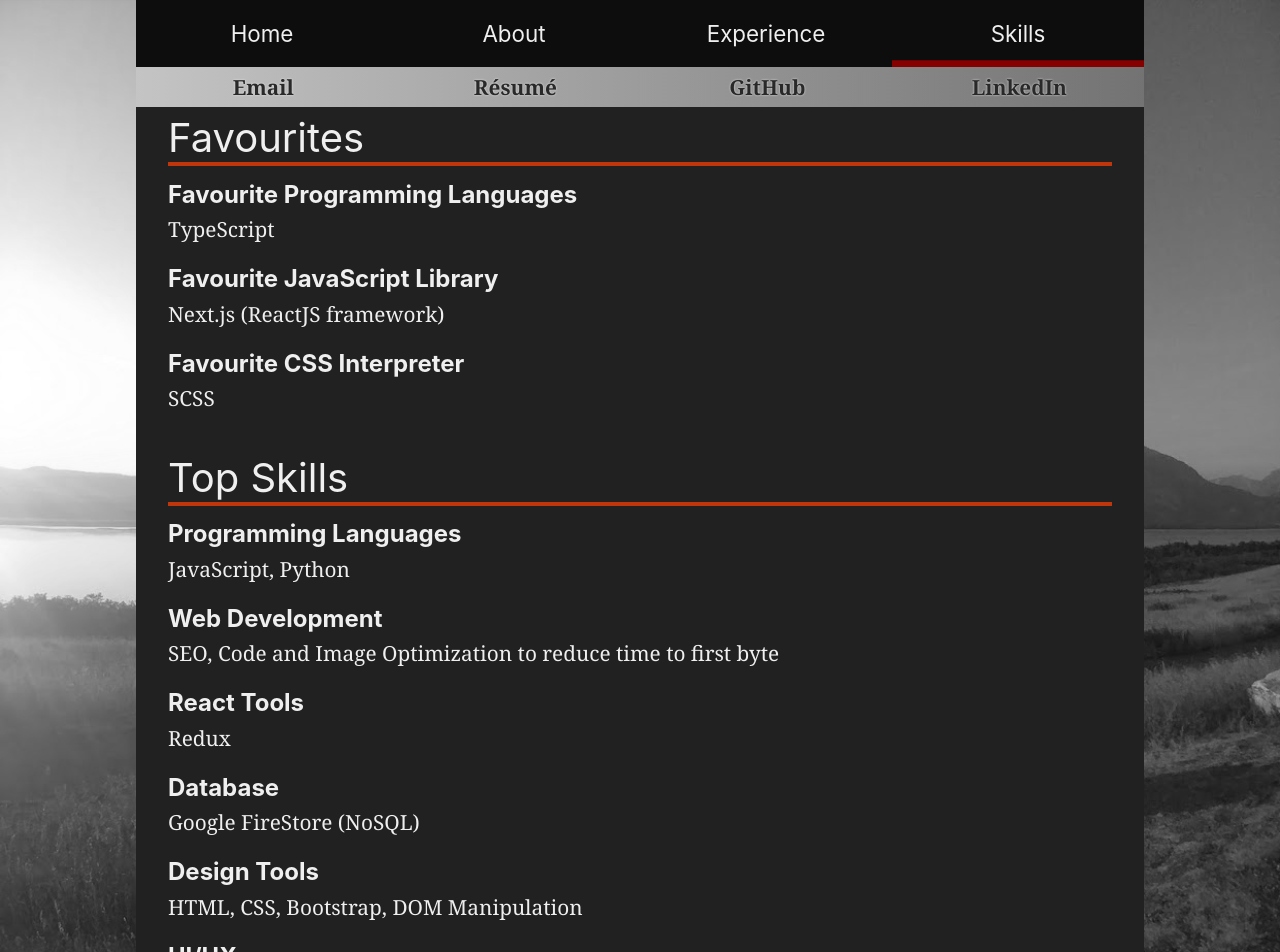
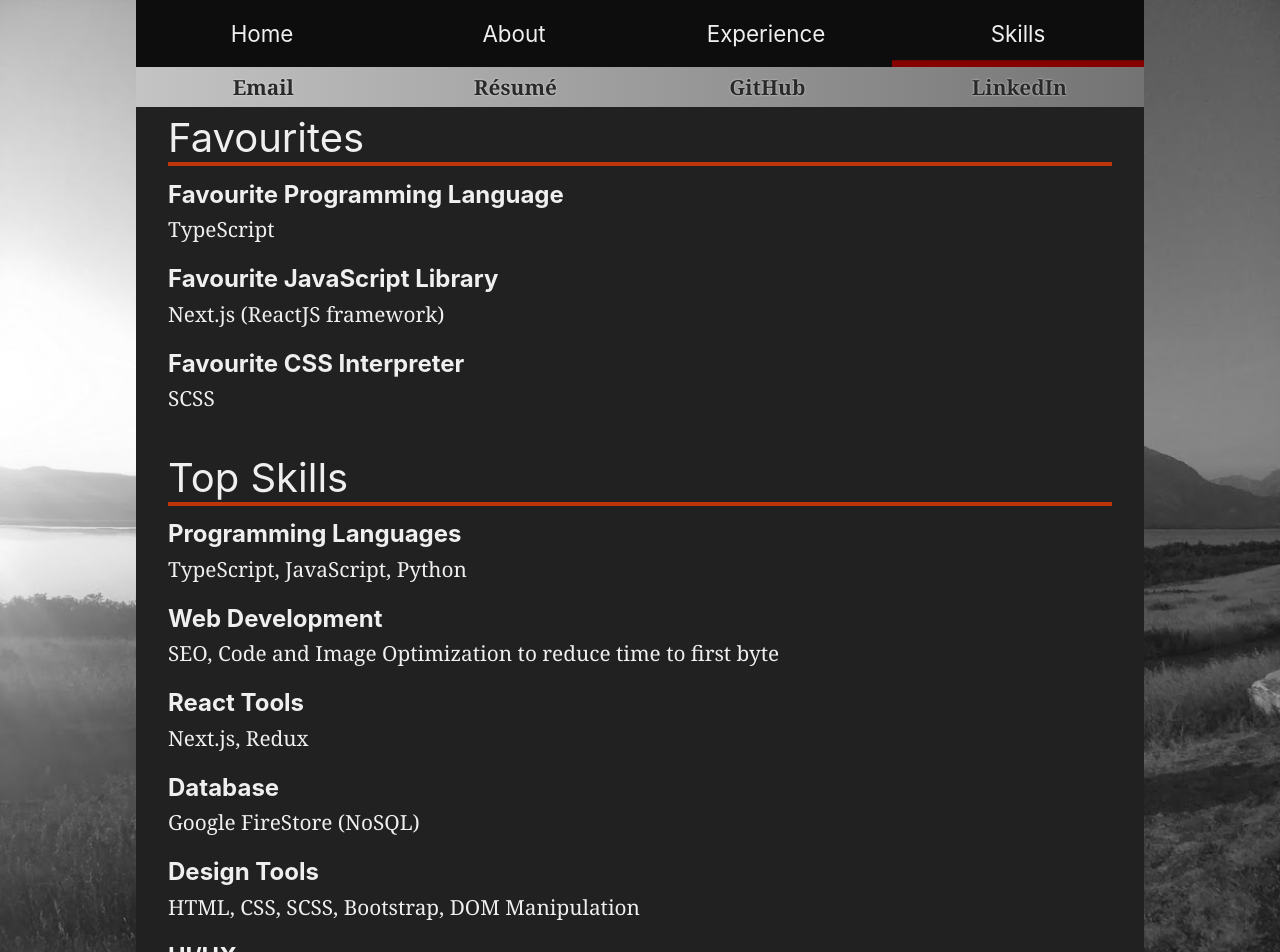
Before and after one commit to 100BC/portfolio, a Next.js app: page /skills in a window 1280 px wide. Shown: the top 952 px of the page. Built offline with nearby package versions, Linux system fonts and the light colour scheme.

Commit message:
Spelling Changes

```diff
--- a/components/Experiences.tsx
+++ b/components/Experiences.tsx
@@ -92,7 +92,7 @@ export const WorkExperience = () => (
   </>
 );
 
-export const SchoolProjects = () => (
+export const UniProjects = () => (
   <>
     <h1>this.node.app</h1>
     <hr />
--- a/pages/about.tsx
+++ b/pages/about.tsx
@@ -2,7 +2,7 @@ import Layout from '../components/Layout';
 
 const professional = `I am a Junior UI and Front-End Developer. My passion lies in ensuring that websites and apps are user friendly. While writing code I try to think of potential bugs that can occur and subsequently fix them. When creating user interfaces, I try to empathize with what makes sense with the user rather than what makes sense to me. I always ask for feedback on my designs to create the best UI/UX.
 
-Currently most of my personal development time is consumed by Mooseical, my music blog and database focused on Canadian artists. As my passion project I am always seeking ways to enhance the project. Currently working on general fixes, populating the database and adding in small features. In the future I hope to move the project off of Google Firebase and create my own backend for the project. More info and link in the Experiences Tab`;
+Currently most of my personal development time is consumed by Mooseical, my music blog and database focused on Canadian artists. As it's my passion project I am always seeking ways to enhance it. Currently I am working on general fixes, populating the database and adding in small features. In the future I hope to move the project off of Google Firebase and create my own backend for the project. More info and link in the Experiences Tab.`;
 
 const personal = `To no ones surprise I am a huge music enthusiast and you can usually find me with headphones on. Every week I try to find a new artist, album, or genre to listen to. Yearly I listen to approximately 100,000 minutes of music. I will provide excellent music recommendations, guaranteed!
 
--- a/pages/skills.tsx
+++ b/pages/skills.tsx
@@ -4,7 +4,7 @@ const Skills = () => (
   <Layout>
     <h1>Favourites</h1>
     <hr />
-    <h2>Favourite Programming Languages</h2>
+    <h2>Favourite Programming Language</h2>
     <p>TypeScript</p>
     <h2>Favourite JavaScript Library</h2>
     <p>Next.js (ReactJS framework)</p>
@@ -14,15 +14,15 @@ const Skills = () => (
     <h1>Top Skills</h1>
     <hr />
     <h2>Programming Languages</h2>
-    <p>JavaScript, Python</p>
+    <p>TypeScript, JavaScript, Python</p>
     <h2>Web Development</h2>
     <p>SEO, Code and Image Optimization to reduce time to first byte</p>
     <h2>React Tools</h2>
-    <p>Redux</p>
+    <p>Next.js, Redux</p>
     <h2>Database</h2>
     <p>Google FireStore (NoSQL)</p>
     <h2>Design Tools</h2>
-    <p>HTML, CSS, Bootstrap, DOM Manipulation</p>
+    <p>HTML, CSS, SCSS, Bootstrap, DOM Manipulation</p>
     <h2>UI/UX</h2>
     <p>Responsive Design, User-Centred Design, User Research, Accessibility, Design</p>
     <h2>Fundamentals</h2>
```
Also changed, not shown: pages/experience.tsx (+3 -5 lines).
